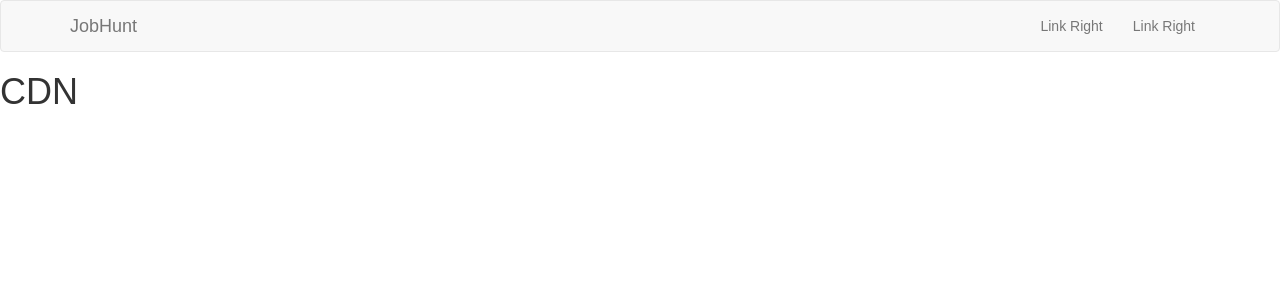
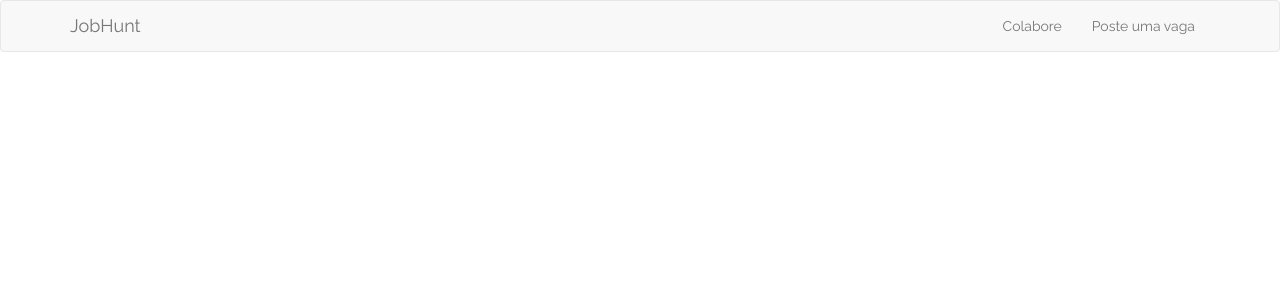
Before and after one commit to adrianobrito/jobhunt, a React (Create React App) app: page / in a window 1280 px wide. Shown: the top 300 px of the page. Built offline with nearby package versions, Linux system fonts and the light colour scheme.

Commit message:
Setup navbar

```diff
--- a/public/index.html
+++ b/public/index.html
@@ -4,6 +4,7 @@
     <meta charset="utf-8">
     <meta name="viewport" content="width=device-width, initial-scale=1">
     <link rel="shortcut icon" href="%PUBLIC_URL%/favicon.ico">
+    <link href="https://fonts.googleapis.com/css?family=Raleway" rel="stylesheet">
     <link rel="stylesheet" href="https://maxcdn.bootstrapcdn.com/bootstrap/latest/css/bootstrap.min.css">
     <!--
       Notice the use of %PUBLIC_URL% in the tag above.
--- a/src/index.css
+++ b/src/index.css
@@ -1,5 +1,5 @@
 body {
   margin: 0;
   padding: 0;
-  font-family: sans-serif;
+  font-family: 'Raleway', sans-serif;
 }
--- a/src/template/filter/Filter.jsx
+++ b/src/template/filter/Filter.jsx
@@ -1,5 +1,5 @@
 import React from 'react'
 
-const Filter = () => <h1>CDN</h1>
+const Filter = () => <h1></h1>
 
 export default Filter
--- a/src/template/nav-template/NavTemplate.jsx
+++ b/src/template/nav-template/NavTemplate.jsx
@@ -1,21 +1,13 @@
 import React from 'react'
-import { Nav, Navbar, NavItem, NavDropdown, MenuItem } from 'react-bootstrap';
+import NavbarComponent from './navbar-component/NavbarComponent'
+import NavbarItem from './navbar-item/NavbarItem'
 
+//#2A9D8F
 const NavTemplate = () => (
-  <Navbar collapseOnSelect>
-    <Navbar.Header>
-      <Navbar.Brand>
-        <a href="#">JobHunt</a>
-      </Navbar.Brand>
-      <Navbar.Toggle />
-    </Navbar.Header>
-    <Navbar.Collapse>
-      <Nav pullRight>
-        <NavItem eventKey={1} href="#">Link Right</NavItem>
-        <NavItem eventKey={2} href="#">Link Right</NavItem>
-      </Nav>
-    </Navbar.Collapse>
-  </Navbar>
+    <NavbarComponent>
+        <NavbarItem href="#" label="Colabore"/>
+        <NavbarItem href="#" label="Poste uma vaga"/>
+    </NavbarComponent>
 )
 
 export default NavTemplate
--- /dev/null
+++ b/src/template/nav-template/navbar-component/NavbarComponent.jsx
@@ -0,0 +1,26 @@
+import React, { Component } from 'react';
+import { Nav, Navbar } from 'react-bootstrap';
+
+class NavbarComponent extends Component {
+
+    render() {
+        return (
+            <Navbar collapseOnSelect>
+              <Navbar.Header>
+                <Navbar.Brand>
+                  <a href="#">JobHunt</a>
+                </Navbar.Brand>
+                <Navbar.Toggle />
+              </Navbar.Header>
+              <Navbar.Collapse>
+                <Nav pullRight>
+                    {this.props.children}
+                </Nav>
+              </Navbar.Collapse>
+            </Navbar>
+        )
+    }
+
+}
+
+export default NavbarComponent
--- /dev/null
+++ b/src/template/nav-template/navbar-item/NavbarItem.jsx
@@ -0,0 +1,14 @@
+import React, { Component } from 'react';
+import { NavItem } from 'react-bootstrap';
+
+class NavbarItem extends Component{
+
+    render() {
+        return (
+            <NavItem href="{this.props.href}">{this.props.label}</NavItem>
+        );
+    }
+
+}
+
+export default NavbarItem
```
Also changed, not shown: src/template/nav-template/navbar-component/NavbarComponent.css (added), src/template/nav-template/navbar-item/NavbarItem.css (added).
